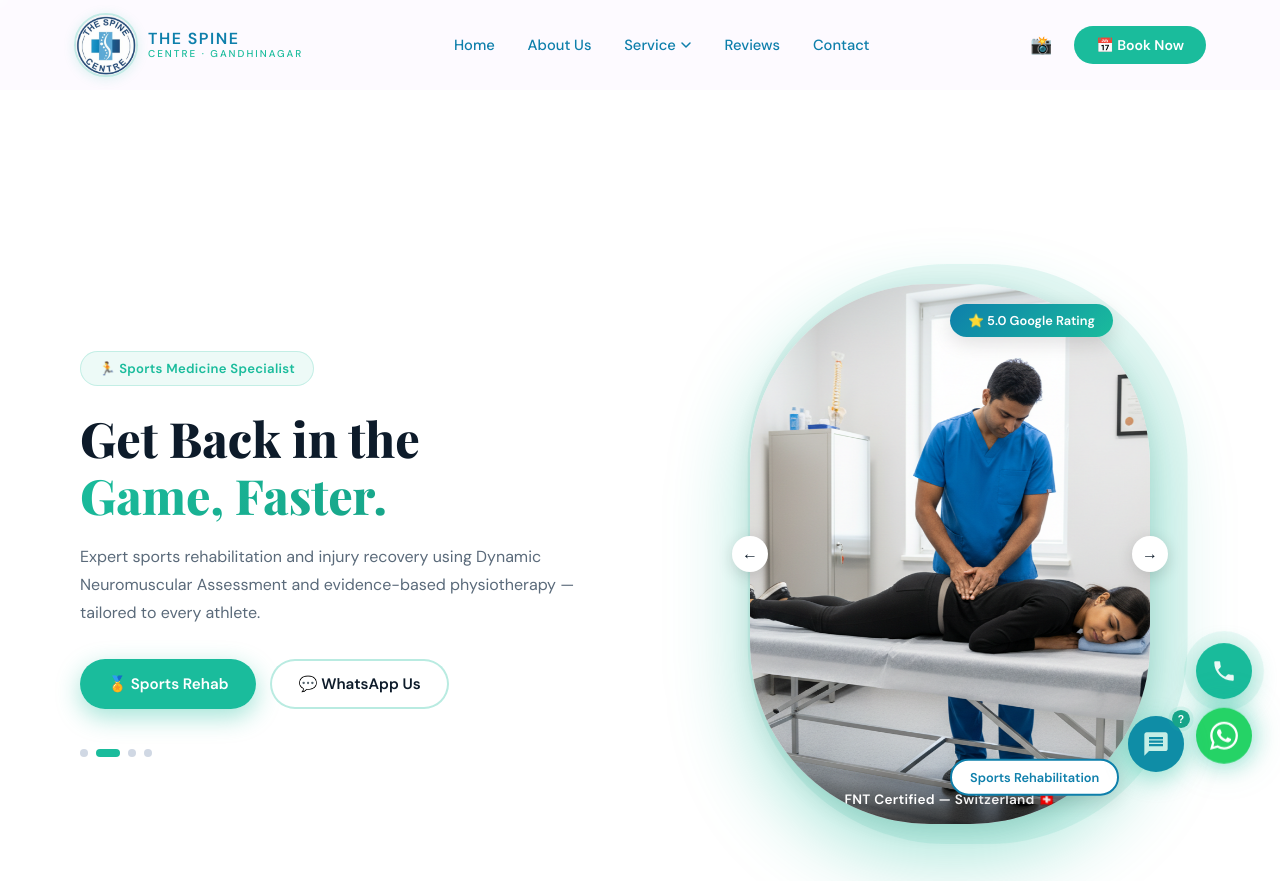
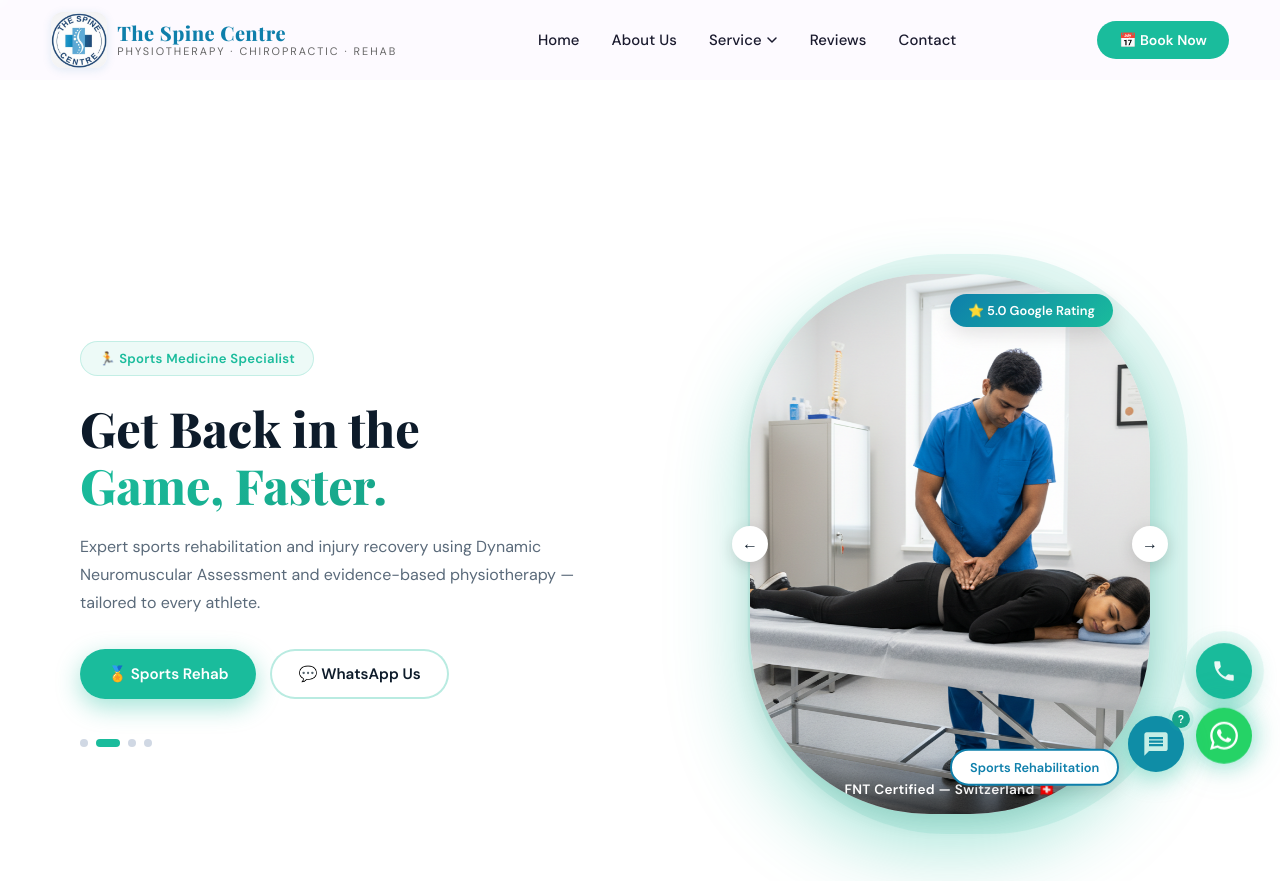
Before and after one commit to ydvrahul19/spine, a website: page index.html in a window 1280 px wide. Shown: the top 881 px of the page. Drawn offline with nearby package versions, Linux system fonts and the light colour scheme.

Commit message:
ok update.

```diff
--- a/index.html
+++ b/index.html
@@ -111,16 +111,17 @@
 /* ===== NAVBAR ===== */
 #navbar {
   position:fixed; top:0; left:0; right:0; z-index:1000;
-  background:rgba(253,250,255,.97); backdrop-filter:blur(12px);
-  box-shadow:none;
-  transition:box-shadow .3s;
+  background:#ffffff;
+  box-shadow: 0 2px 20px rgba(14,127,171,0.08);
+  transition: box-shadow .3s;
 }
 .nav-inner {
-  max-width:1260px; margin:0 auto;
+  max-width:1320px; margin:0 auto;
   display:flex; align-items:center; justify-content:space-between;
-  padding:0 5%; height:90px;
-}
-.nav-logo { display:flex; align-items:center; gap:10px; text-decoration:none; }
+  padding:0 4%; height:80px;
+  gap: 20px;
+}
+.nav-logo { display:flex; align-items:center; gap:14px; text-decoration:none; flex-shrink:0; }
 .logo-circle {
   width:40px; height:40px; background:var(--light);
   border-radius:10px; display:flex; align-items:center; justify-content:center;
@@ -128,13 +129,20 @@
 .logo-text { display:flex; flex-direction:column; line-height:1; }
 .logo-top { font-weight:800; font-size:0.85rem; color:var(--navy); letter-spacing:1px; }
 .logo-bot { font-weight:500; font-size:0.72rem; color:var(--blue); letter-spacing:2px; }
-.nav-links { display:flex; align-items:center; gap:0.3rem; }
+.nav-links { display:flex; align-items:center; gap:0; flex:1; justify-content:center; }
 .nav-link {
-  color:var(--navy); text-decoration:none; font-weight:500; font-size:0.92rem;
-  padding:8px 14px; border-radius:8px; transition:all .2s;
-  display:flex; align-items:center; gap:4px;
-}
-.nav-link:hover, .nav-link.active { background:var(--gray); color:var(--green); }
+  color:#1a1a2e; text-decoration:none; font-weight:500; font-size:0.93rem;
+  padding:10px 16px; border-radius:0; transition:all .2s;
+  display:flex; align-items:center; gap:4px; white-space:nowrap;
+  position:relative; letter-spacing:0.1px;
+}
+.nav-link::after {
+  content:''; position:absolute; bottom:0; left:50%; right:50%;
+  height:2px; background:var(--green);
+  transition: left .25s ease, right .25s ease;
+}
+.nav-link:hover::after, .nav-link.active::after { left:14px; right:14px; }
+.nav-link:hover, .nav-link.active { background:transparent; color:var(--green); }
 .has-dropdown { position:relative; }
 .dropdown-menu {
   position:absolute; top:calc(100% + 8px); left:0;
@@ -162,11 +170,18 @@
   text-decoration:none; transition:all .2s;
 }
 .btn-book:hover { background:var(--navy); transform:translateY(-1px); }
-.hamburger { display:none; flex-direction:column; gap:5px; border:none; background:none; cursor:pointer; padding:4px; }
-.hamburger span { width:24px; height:2px; background:var(--navy); border-radius:2px; transition:.3s; display:block; }
+.hamburger {
+  display:flex; flex-direction:column; gap:5px; border:none; cursor:pointer;
+  padding:10px 14px; border-radius:50px;
+  background:var(--green);
+  transition: background 0.2s ease;
+  flex-shrink:0; align-items:center; justify-content:center;
+}
+.hamburger span { width:20px; height:2px; background:white; border-radius:2px; transition:.3s; display:block; }
+.hamburger:hover { background:var(--navy); }
 
 /* ===== PAGES ===== */
-.page { display:none; padding-top:90px; }
+.page { display:none; padding-top:80px; }
 .page.active { display:block; }
 
 /* ===== PAGE HEADER ===== */
@@ -182,7 +197,7 @@
 .hero-section {
   min-height:100vh; display:flex; align-items:center;
   background:linear-gradient(135deg,#0a3d55 0%,#0E7FAB 50%,#1ABC9C 100%);
-  position:relative; overflow:hidden; padding-top:90px;
+  position:relative; overflow:hidden; padding-top:80px;
 }
 .hero-bg-orb {
   position:absolute; border-radius:50%;
@@ -858,7 +873,7 @@
   .ps-arrow { display:none; }
 }
 @media (max-width:768px) {
-  .nav-links { display:none; flex-direction:column; position:absolute; top:90px; left:0; right:0; background:white; padding:1rem 5%; box-shadow:0 10px 30px rgba(0,0,0,.1); gap:0; }
+  .nav-links { display:none; flex-direction:column; position:absolute; top:80px; left:0; right:0; background:white; padding:1rem 5%; box-shadow:0 10px 30px rgba(0,0,0,.1); gap:0; }
   .nav-links.open { display:flex; }
   .hamburger { display:flex; }
   .hero-content { grid-template-columns:1fr; padding:60px 5%; }
@@ -882,12 +897,12 @@
 
 /* ===== LOGO STYLES ===== */
 .nav-logo-img {
-  width: 64px; height: 64px;
-  border-radius: 50%;
+  width: 56px; height: 56px;
+  border-radius: 12px;
   object-fit: cover;
-  border: 2px solid rgba(26,188,156,0.25);
-  box-shadow: 0 2px 12px rgba(26,188,156,0.15);
-  transition: transform 0.3s ease, box-shadow 0.3s ease;
+  border: none;
+  box-shadow: 0 2px 10px rgba(14,127,171,0.12);
+  transition: transform 0.3s ease;
 }
 .nav-logo:hover .nav-logo-img {
   transform: rotate(10deg) scale(1.08);
@@ -1217,8 +1232,14 @@
 /* ===== HOVER UNDERLINE LINKS in nav ===== */
 .nav-logo-img { display: block; }
 .nav-brand-text { display:flex; flex-direction:column; line-height:1; }
-.nav-brand-name { font-weight:800; font-size:1rem; color:var(--navy); letter-spacing:1.5px; }
-.nav-brand-sub { font-weight:500; font-size:0.62rem; color:var(--green); letter-spacing:2px; margin-top:2px; }
+.nav-brand-name {
+  font-weight:800; font-size:1.25rem; color:#0E7FAB;
+  letter-spacing:0.5px; font-family:'Playfair Display',serif;
+}
+.nav-brand-tagline {
+  font-weight:400; font-size:0.68rem; color:#666;
+  letter-spacing:2px; margin-top:3px; text-transform:uppercase;
+}
 @media(max-width:480px){.nav-brand-text{display:none;}}
 
 /* ===== SCROLL TO TOP BUTTON ===== */
@@ -2099,8 +2120,8 @@
     <a class="nav-logo" href="#" onclick="showPage('home')" style="display:flex;align-items:center;gap:10px;text-decoration:none;">
       <img src="images/logo.jpg" alt="The Spine Centre" class="nav-logo-img">
       <div class="nav-brand-text">
-        <span class="nav-brand-name">THE SPINE</span>
-        <span class="nav-brand-sub">CENTRE · GANDHINAGAR</span>
+        <span class="nav-brand-name">The Spine Centre</span>
+        <span class="nav-brand-tagline">Physiotherapy · Chiropractic · Rehab</span>
       </div>
     </a>
     <ul class="nav-links" id="navLinks">
@@ -2122,10 +2143,9 @@
       <li><a href="#" onclick="showPage('testimonials');return false;" class="nav-link">Reviews</a></li>
       <li><a href="#" onclick="showPage('contact');return false;" class="nav-link">Contact</a></li>
     </ul>
-    <div class="nav-actions">
-      <a href="https://www.instagram.com/the_spinecenter/?g=5" target="_blank" class="nav-link" style="padding:8px 10px;font-size:1.1rem;" title="Instagram">📸</a>
-      <a href="#" onclick="showPage('booking');return false;" class="btn-book">📅 Book Now</a>
-      <button class="hamburger" id="hamburger" onclick="toggleMenu()">
+    <div class="nav-actions" style="display:flex;align-items:center;gap:12px;flex-shrink:0;">
+      <a href="https://wa.me/919712155905" target="_blank" class="btn-book-pill" style="background:var(--green);color:white;padding:10px 22px;border-radius:50px;font-weight:600;font-size:0.88rem;text-decoration:none;transition:all .2s;white-space:nowrap;display:inline-flex;align-items:center;gap:6px;">📅 Book Now</a>
+      <button class="hamburger" id="hamburger" onclick="toggleMenu()" aria-label="Menu">
         <span></span><span></span><span></span>
       </button>
     </div>
```
